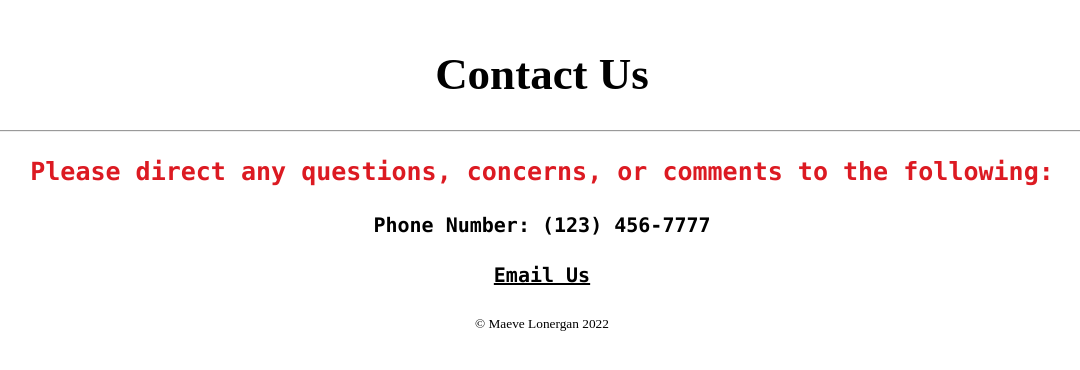
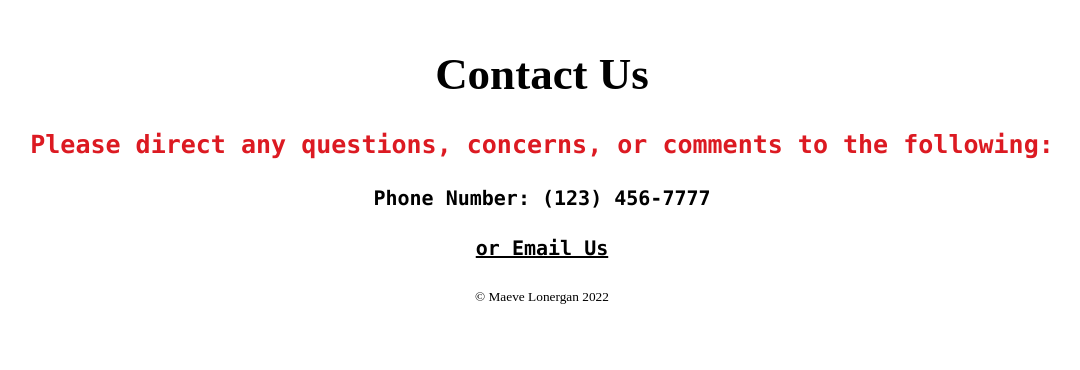
Before and after one commit to LillianMcPadden/cmpt221lmcpadden, a PHP site: page /contact.php in a window 1280 px wide; the page is wider, and only the part inside the window is pictured. Shown: the part 300-670 px from the top of that part, without its empty margins (98-1178 px from the left). Run offline with PHP 8.4, Linux system fonts and the light colour scheme.

Commit message:
Update contact.php

```diff
--- a/contact.php
+++ b/contact.php
@@ -1,12 +1,12 @@
 <!DOCTYPE html>
-<!--    t5homepage.html   Homepage
+<!--    t5homepage.html   Contact Page
     09/21/2022 t5 Original Program
 -->
 <html lang="en">
 
     <head>
         <title>
-            Stellar Sneakers Contact
+            Contact
         </title>
         <meta charset="utf-8">
         <style>
@@ -25,7 +25,7 @@
         <center><img src="logo.png"; width = 1100px; height = 250px></center>
 
     </header>
-    <!-- Will become links to navigate the website-->
+    <!-- Links to navigate the website-->
     <main>
         <br>
         <center><table border=0></center>
@@ -41,12 +41,11 @@
         </table>
         <br>
 
-        <!-- start of the new code -->
+
         <h1> Contact Us </h1>
-        <hr>
         <h3> Please direct any questions, concerns, or comments to the following: <h3>
         <h4><p> Phone Number: (123) 456-7777 </h4>
-        <h4> <a href="mailto: stellarsneakersservice@gmail.com" style=color:black> Email Us</a> </h4>
+        <h4> <a href="mailto: stellarsneakersservice@gmail.com" style=color:black> or Email Us</a> </h4>
 
         <?php
         $FILE_AUTHOR="Maeve Lonergan";
```
